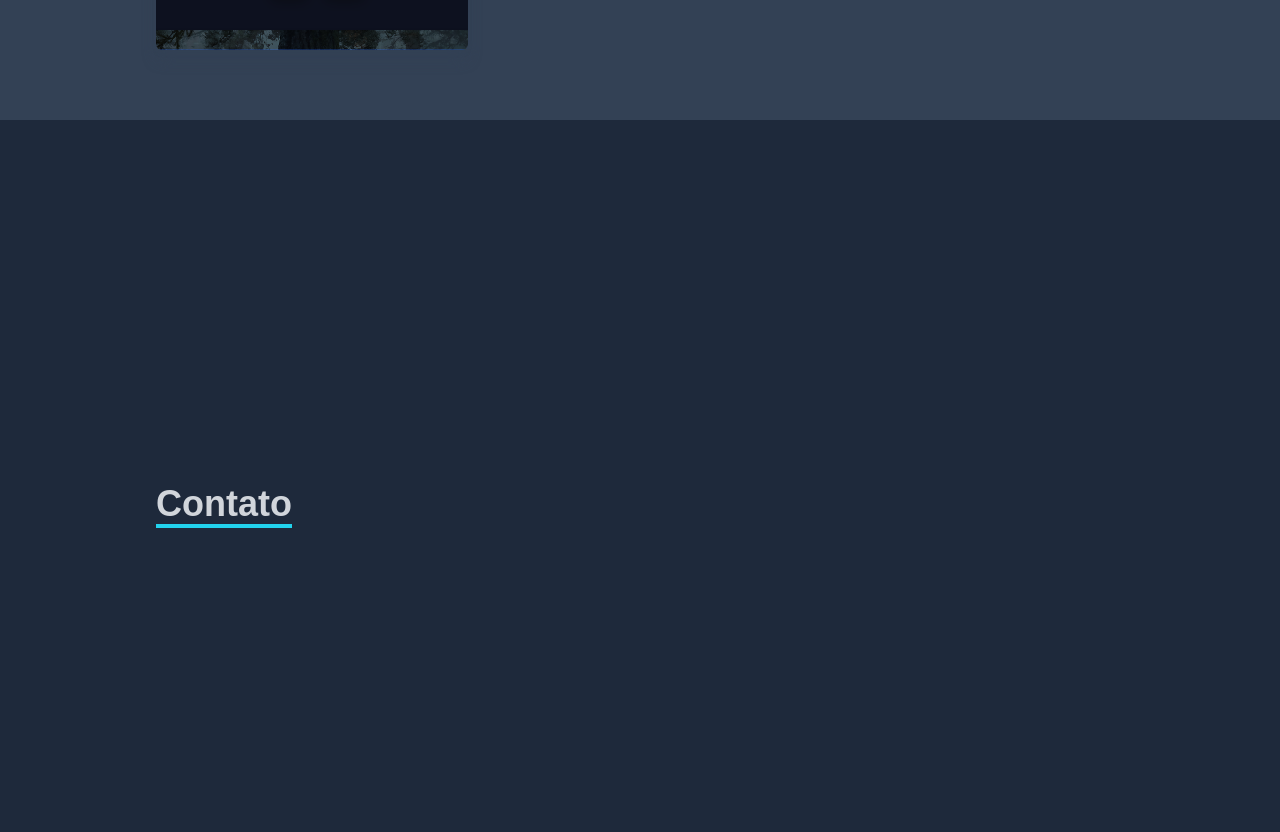
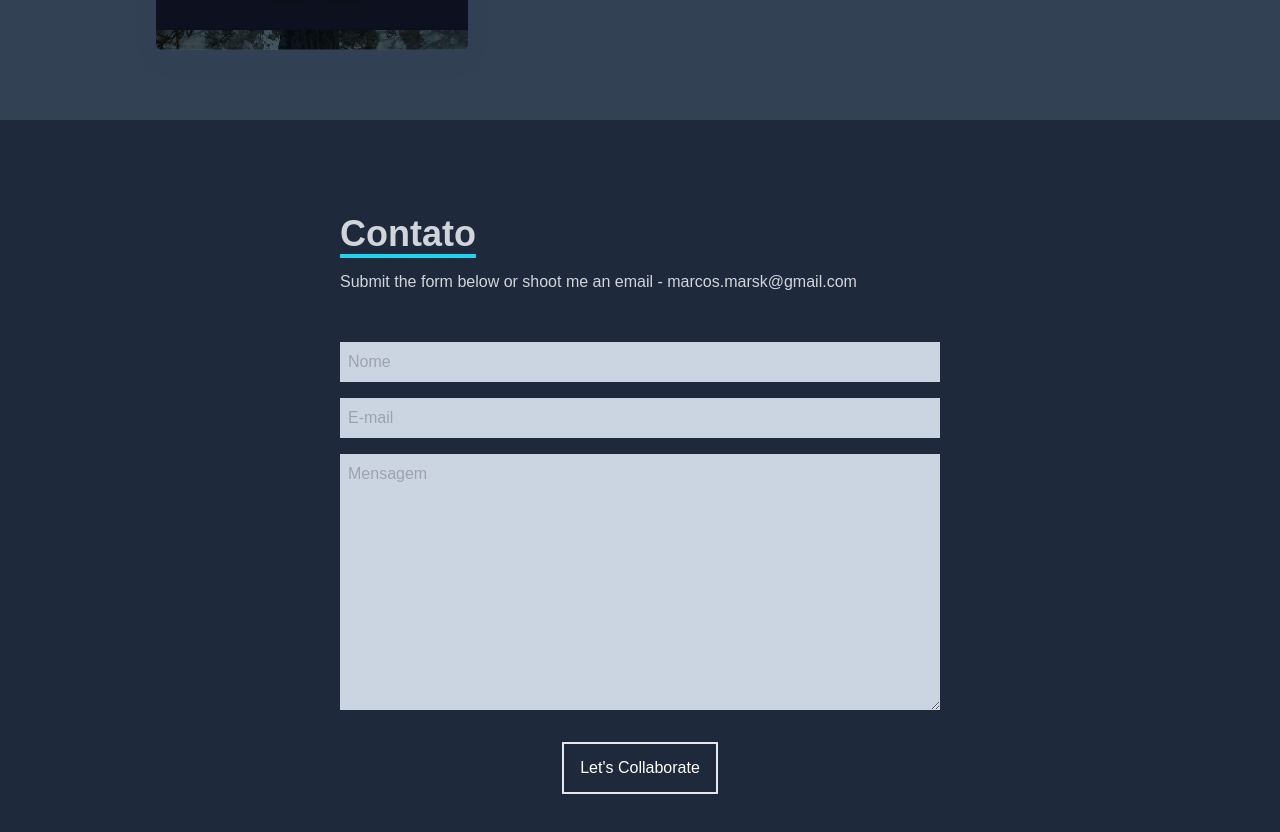
Before and after one commit to MarcosSkL/portifolioweb, a Next.js app: page / in a window 1280 px wide. Shown: the part 3080-3912 px from the top of the page. Built offline with nearby package versions, Linux system fonts and the light colour scheme.

Commit message:
Component Contact finish

```diff
--- a/src/components/Contact.tsx
+++ b/src/components/Contact.tsx
@@ -3,12 +3,17 @@ import React from 'react';
 const Contact = () => {
    return (
       <>
-         <div className='w-full md:h-screen text-gray-300 bg-slate-800'>
-            <div className='max-w-[1000px] mx-auto p-4 flex flex-col justify-center w-full h-full'>
+         <div className='w-full h-screen bg-slate-800 flex justify-center items-center p-4'>
+            <form method='POST' action="https://getform.io/f/b0a4c35d-85ba-435f-8061-bfdc71669377" className='flex flex-col max-w-[600px] w-full'>
                <div className='pb-8'>
                   <p className='text-4xl font-bold inline border-b-4 text-gray-300 border-cyan-400'>Contato</p>
+                  <p className='text-gray-300 py-4'>Submit the form below or shoot me an email - marcos.marsk@gmail.com</p>
                </div>
-            </div>
+               <input className='bg-slate-300 p-2' type='text' placeholder='Nome' name='name' />
+               <input className='my-4 p-2 bg-slate-300' type='email' placeholder='E-mail' name='email' />
+               <textarea className='bg-slate-300 p-2' placeholder='Mensagem' name='message' rows={10}></textarea>
+               <button className='text-white border-2 hover:bg-cyan-400 hover:border-cyan-400 px-4 py-3 my-8 mx-auto flex items-center'>Let's Collaborate</button>
+            </form>
 
          </div>
       </>
```
